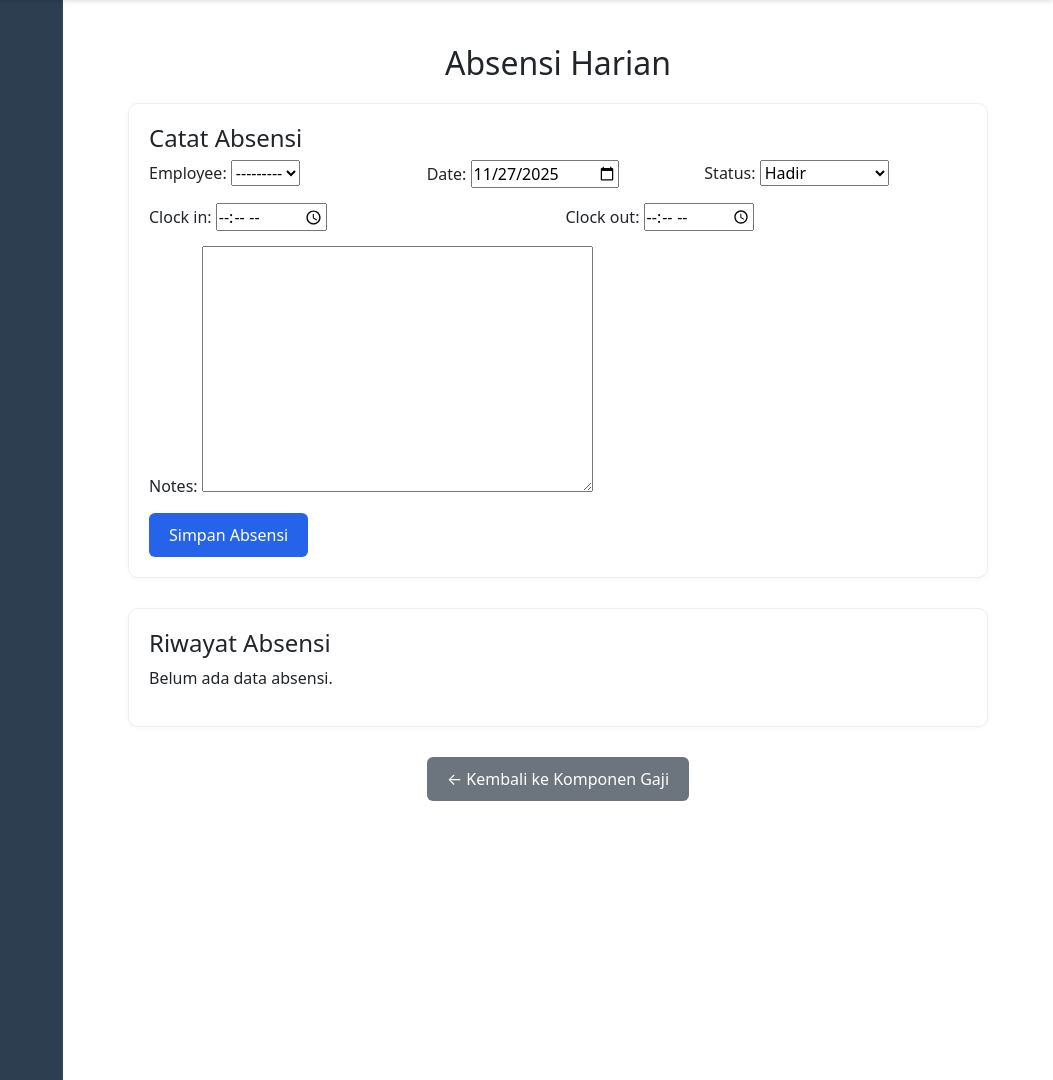
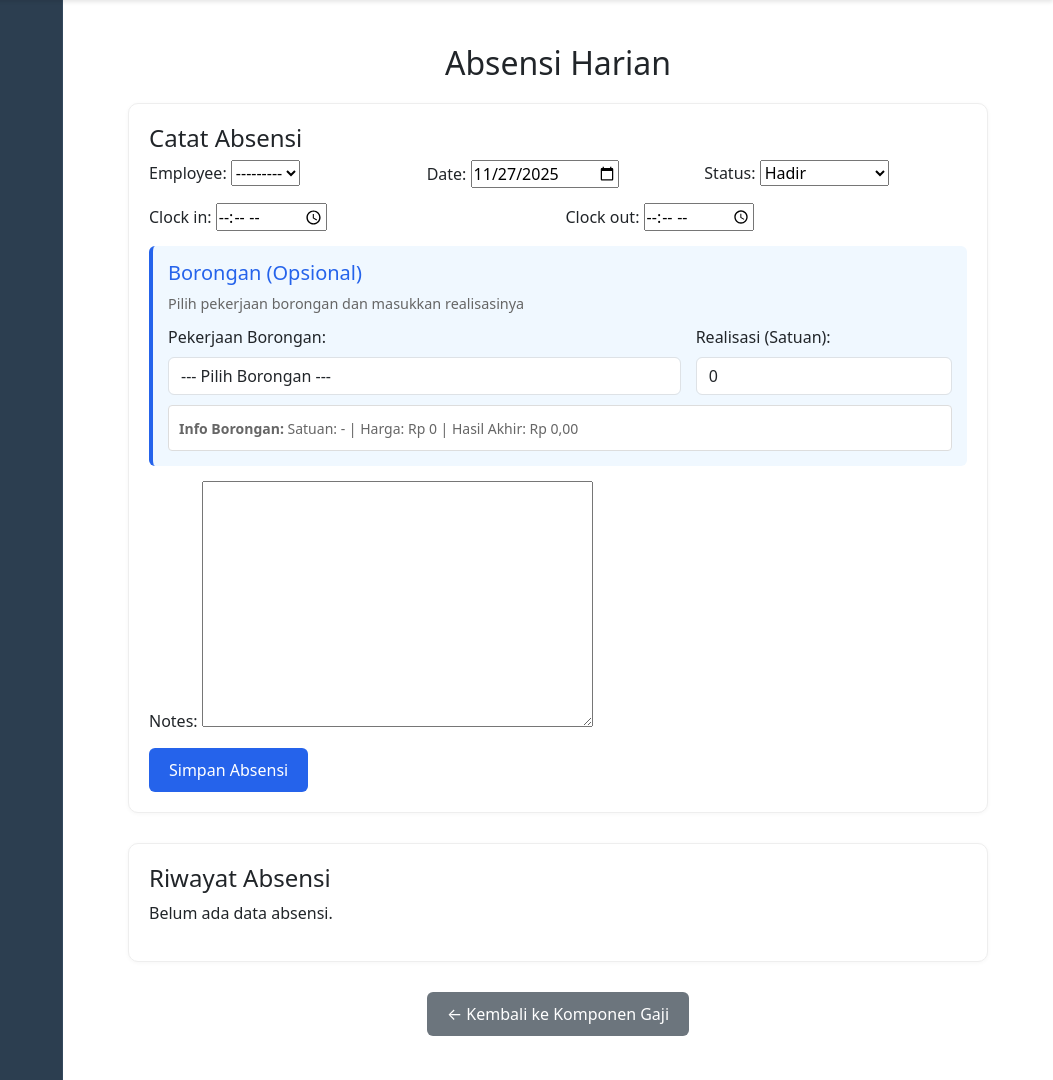
Before and after one commit to evasetya05/nusasawit_backend, a Django app: page /compensation/absensi-harian/ in a window 1280 px wide. Shown: the part 57-1137 px from the top of the page, without its empty margins (227-1280 px from the left). Run offline with Django 3.2, Linux system fonts and the light colour scheme; data that the repository does not hold is empty; parts of the project's set-up code (start-up, migrations or seed data) failed here and were passed over; some libraries are stand-ins or nearby versions.

Commit message:
perbaikan borongan

```diff
--- a/apps/modules/compensation6/forms.py
+++ b/apps/modules/compensation6/forms.py
@@ -228,11 +228,13 @@ class PayslipSelectionForm(forms.Form):
 class AttendanceForm(forms.ModelForm):
     class Meta:
         model = Attendance
-        fields = ['employee', 'date', 'clock_in', 'clock_out', 'status', 'notes']
+        fields = ['employee', 'date', 'clock_in', 'clock_out', 'status', 'borongan', 'realisasi', 'notes']
         widgets = {
             'date': forms.DateInput(attrs={'type': 'date'}),
             'clock_in': forms.TimeInput(attrs={'type': 'time'}),
             'clock_out': forms.TimeInput(attrs={'type': 'time'}),
+            'borongan': forms.Select(attrs={'class': 'form-control'}),
+            'realisasi': forms.NumberInput(attrs={'class': 'form-control', 'step': '0.01', 'min': '0', 'placeholder': '0'}),
         }
 
 
--- a/apps/modules/compensation6/models.py
+++ b/apps/modules/compensation6/models.py
@@ -4,7 +4,7 @@ from django.conf import settings
 from django.core.exceptions import ValidationError
 from django.core.validators import MinValueValidator, MaxValueValidator
 
-from apps.core.models import Employee  # pastikan app core sudah punya model Employee
+from apps.core.models import Employee, Borongan  # pastikan app core sudah punya model Employee
 
 
 class PayrollPeriod(models.Model):
@@ -44,6 +44,9 @@ class Allowance(models.Model):
     amount = models.DecimalField(max_digits=12, decimal_places=2)
     employee = models.ForeignKey(Employee, on_delete=models.CASCADE, null=True, blank=True)
     period = models.ForeignKey(PayrollPeriod, on_delete=models.CASCADE, null=True, blank=True)
+
+    # Store borongan dates info as JSON for display purposes
+    borongan_dates = models.JSONField(default=list, blank=True, help_text="List of dates when borongan was recorded")
 
     def __str__(self):
         return f"{self.name} - {self.employee}"
@@ -138,8 +141,19 @@ class Attendance(models.Model):
     clock_out = models.TimeField(null=True, blank=True)
     status = models.CharField(max_length=20, choices=Status.choices, default=Status.PRESENT)
     notes = models.TextField(blank=True)
+
+    # Borongan reference (optional) - dari employee.borongan
+    borongan = models.ForeignKey(Borongan, on_delete=models.SET_NULL, null=True, blank=True, help_text="Pilih pekerjaan borongan (opsional)")
+    realisasi = models.DecimalField(max_digits=10, decimal_places=2, default=0, validators=[MinValueValidator(0)], help_text="Jumlah realisasi borongan (dalam satuan)")
+
     created_at = models.DateTimeField(auto_now_add=True)
     updated_at = models.DateTimeField(auto_now=True)
+
+    def get_hasil_akhir(self):
+        """Hitung hasil akhir = realisasi × harga_borongan"""
+        if self.borongan and self.realisasi:
+            return Decimal(self.realisasi) * Decimal(self.borongan.harga_borongan)
+        return Decimal('0')
 
     class Meta:
         unique_together = ('employee', 'date')
--- a/apps/modules/compensation6/templates/compensation6/absensi_harian.html
+++ b/apps/modules/compensation6/templates/compensation6/absensi_harian.html
@@ -18,6 +18,55 @@
         <div>{{ form.clock_in.label }}: {{ form.clock_in }}</div>
         <div>{{ form.clock_out.label }}: {{ form.clock_out }}</div>
       </div>
+      <div style="margin-top:15px;padding:15px;background:#f0f8ff;border-radius:6px;border-left:4px solid #2563eb;">
+        <h5 style="margin-top:0;color:#2563eb;">Borongan (Opsional)</h5>
+        <p style="font-size:0.9em;color:#666;margin:5px 0 10px 0;">Pilih pekerjaan borongan dan masukkan realisasinya</p>
+        <div style="display:grid;grid-template-columns:2fr 1fr;gap:15px;">
+          <div>
+            <label class="form-label">Pekerjaan Borongan:</label>
+            <select name="borongan" class="form-control" id="id_borongan" style="width:100%;">
+              <option value="">--- Pilih Borongan ---</option>
+              {% for borongan in borongan_options %}
+                <option value="{{ borongan.id }}" data-satuan="{{ borongan.satuan }}" data-harga="{{ borongan.harga_borongan }}">
+                  {{ borongan.pekerjaan }} ({{ borongan.satuan }}) - Rp {{ borongan.harga_borongan }}
+                </option>
+              {% endfor %}
+            </select>
+          </div>
+          <div>
+            <label class="form-label">Realisasi (Satuan):</label>
+            {{ form.realisasi }}
+          </div>
+        </div>
+        <div style="margin-top:10px;padding:10px;background:#fff;border-radius:4px;border:1px solid #ddd;">
+          <small style="color:#666;">
+            <strong>Info Borongan:</strong> Satuan: <span id="satuan-display">-</span> | Harga: Rp <span id="harga-display">0</span> | Hasil Akhir: Rp <span id="hasil-akhir">0</span>
+          </small>
+        </div>
+      </div>
+      <script>
+        document.addEventListener('DOMContentLoaded', function() {
+          const boronganSelect = document.getElementById('id_borongan');
+          const realisasiInput = document.querySelector('input[name="realisasi"]');
+
+          function updateBoronganInfo() {
+            const selectedOption = boronganSelect.options[boronganSelect.selectedIndex];
+            const satuan = selectedOption.dataset.satuan || '-';
+            const harga = parseFloat(selectedOption.dataset.harga || '0');
+            const realisasi = parseFloat(realisasiInput.value || '0');
+            const hasilAkhir = realisasi * harga;
+
+            document.getElementById('satuan-display').textContent = satuan;
+            document.getElementById('harga-display').textContent = harga.toLocaleString('id-ID');
+            document.getElementById('hasil-akhir').textContent = hasilAkhir.toLocaleString('id-ID', {minimumFractionDigits: 2, maximumFractionDigits: 2});
+          }
+
+          boronganSelect.addEventListener('change', updateBoronganInfo);
+          realisasiInput.addEventListener('input', updateBoronganInfo);
+
+          updateBoronganInfo();
+        });
+      </script>
       <div style="margin-top:15px;">{{ form.notes.label }}: {{ form.notes }}</div>
       <button type="submit" style="margin-top:15px;padding:10px 20px;background:#2563eb;color:#fff;border:0;border-radius:6px;">Simpan Absensi</button>
     </form>
@@ -27,7 +76,7 @@
   <div style="background:#fff;border:1px solid #eee;border-radius:10px;padding:20px;box-shadow:0 1px 4px rgba(0,0,0,0.04);">
     <h4>Riwayat Absensi</h4>
     {% if attendances %}
-      <table style="width:100%;border-collapse:collapse;">
+      <table style="width:100%;border-collapse:collapse;font-size:0.9em;">
         <thead>
           <tr style="background:#f8f9fa;">
             <th style="border:1px solid #ddd;padding:8px;">Tanggal</th>
@@ -35,6 +84,10 @@
             <th style="border:1px solid #ddd;padding:8px;">Clock In</th>
             <th style="border:1px solid #ddd;padding:8px;">Clock Out</th>
             <th style="border:1px solid #ddd;padding:8px;">Status</th>
+            <th style="border:1px solid #ddd;padding:8px;">Borongan</th>
+            <th style="border:1px solid #ddd;padding:8px;">Realisasi</th>
+            <th style="border:1px solid #ddd;padding:8px;">Harga</th>
+            <th style="border:1px solid #ddd;padding:8px;">Hasil Akhir</th>
             <th style="border:1px solid #ddd;padding:8px;">Catatan</th>
           </tr>
         </thead>
@@ -46,6 +99,34 @@
             <td style="border:1px solid #ddd;padding:8px;">{{ a.clock_in|default:'-' }}</td>
             <td style="border:1px solid #ddd;padding:8px;">{{ a.clock_out|default:'-' }}</td>
             <td style="border:1px solid #ddd;padding:8px;">{{ a.get_status_display }}</td>
+            <td style="border:1px solid #ddd;padding:8px;">
+              {% if a.borongan %}
+                <strong>{{ a.borongan.pekerjaan }}</strong><br><small style="color:#666;">({{ a.borongan.satuan }})</small>
+              {% else %}
+                -
+              {% endif %}
+            </td>
+            <td style="border:1px solid #ddd;padding:8px;text-align:center;">
+              {% if a.borongan %}
+                {{ a.realisasi }}
+              {% else %}
+                -
+              {% endif %}
+            </td>
+            <td style="border:1px solid #ddd;padding:8px;text-align:right;">
+              {% if a.borongan %}
+                Rp {{ a.borongan.harga_borongan }}
+              {% else %}
+                -
+              {% endif %}
+            </td>
+            <td style="border:1px solid #ddd;padding:8px;text-align:right;font-weight:bold;background:#f0f8ff;">
+              {% if a.borongan and a.realisasi %}
+                Rp {{ a.get_hasil_akhir }}
+              {% else %}
+                -
+              {% endif %}
+            </td>
             <td style="border:1px solid #ddd;padding:8px;">{{ a.notes|default:'-' }}</td>
           </tr>
           {% endfor %}
--- a/config/settings/base.py
+++ b/config/settings/base.py
@@ -16,6 +16,7 @@ INSTALLED_APPS = [
     'django.contrib.sessions',
     'django.contrib.messages',
     'django.contrib.staticfiles',
+    'django.contrib.humanize',
 
     'debug_toolbar',
     'django_registration',
```
Also changed, not shown: BORONGAN_INTEGRATION.md (added, +120 -0 lines), apps/modules/compensation6/templates/compensation6/payroll_detail.html (+12 -3 lines), apps/modules/compensation6/templates/compensation6/payslip_pdf.html (+9 -1 lines), apps/modules/compensation6/views/penggajian.py (+36 -1 lines), apps/modules/compensation6/migrations/0002_add_borongan_to_attendance.py (added), apps/modules/compensation6/migrations/0003_add_borongan_dates_to_allowance.py (added), apps/modules/compensation6/migrations/0004_replace_borongan_fields_with_fk.py (added), apps/modules/compensation6/migrations/0005_add_realisasi_to_attendance.py (added).
